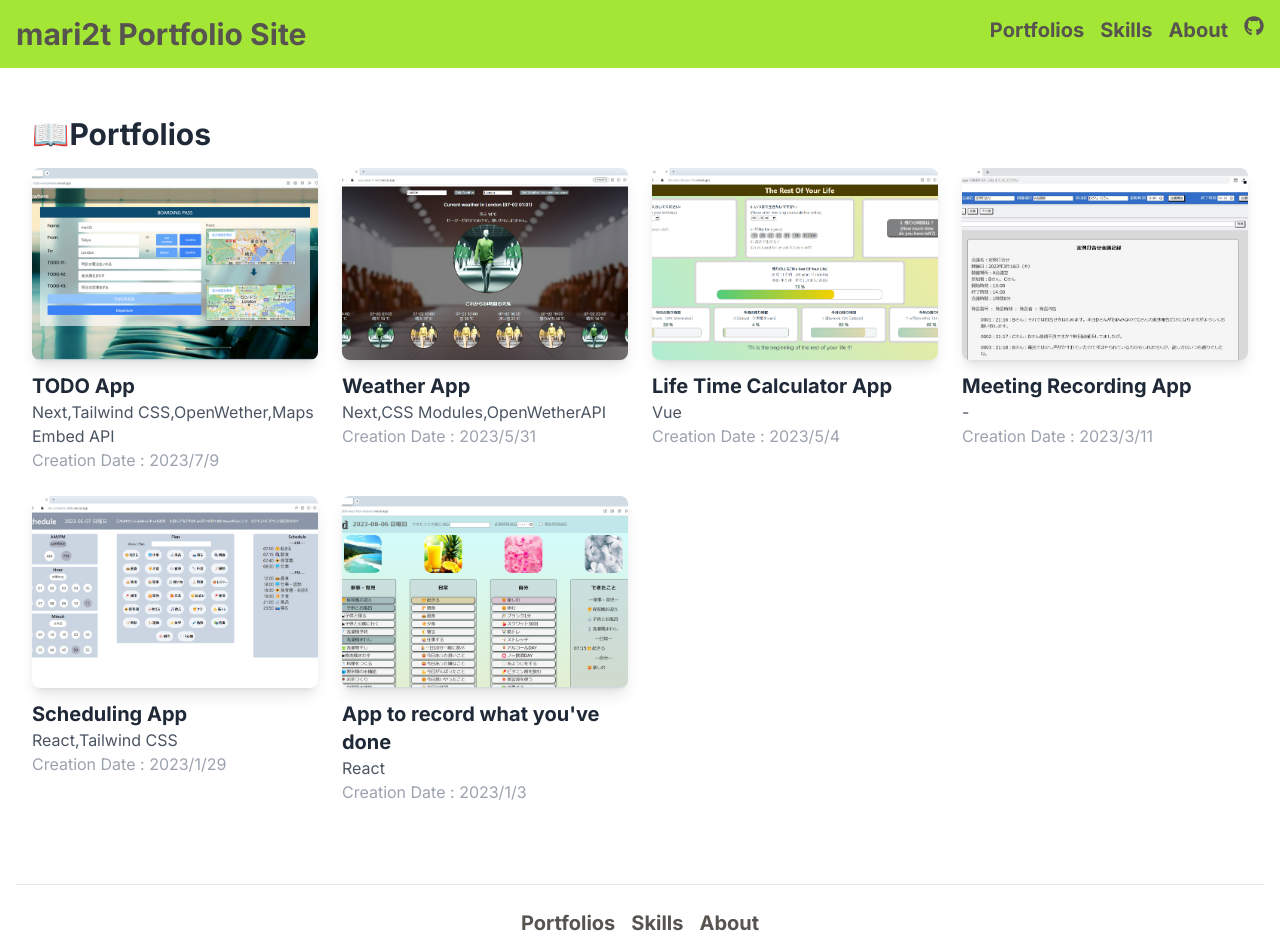
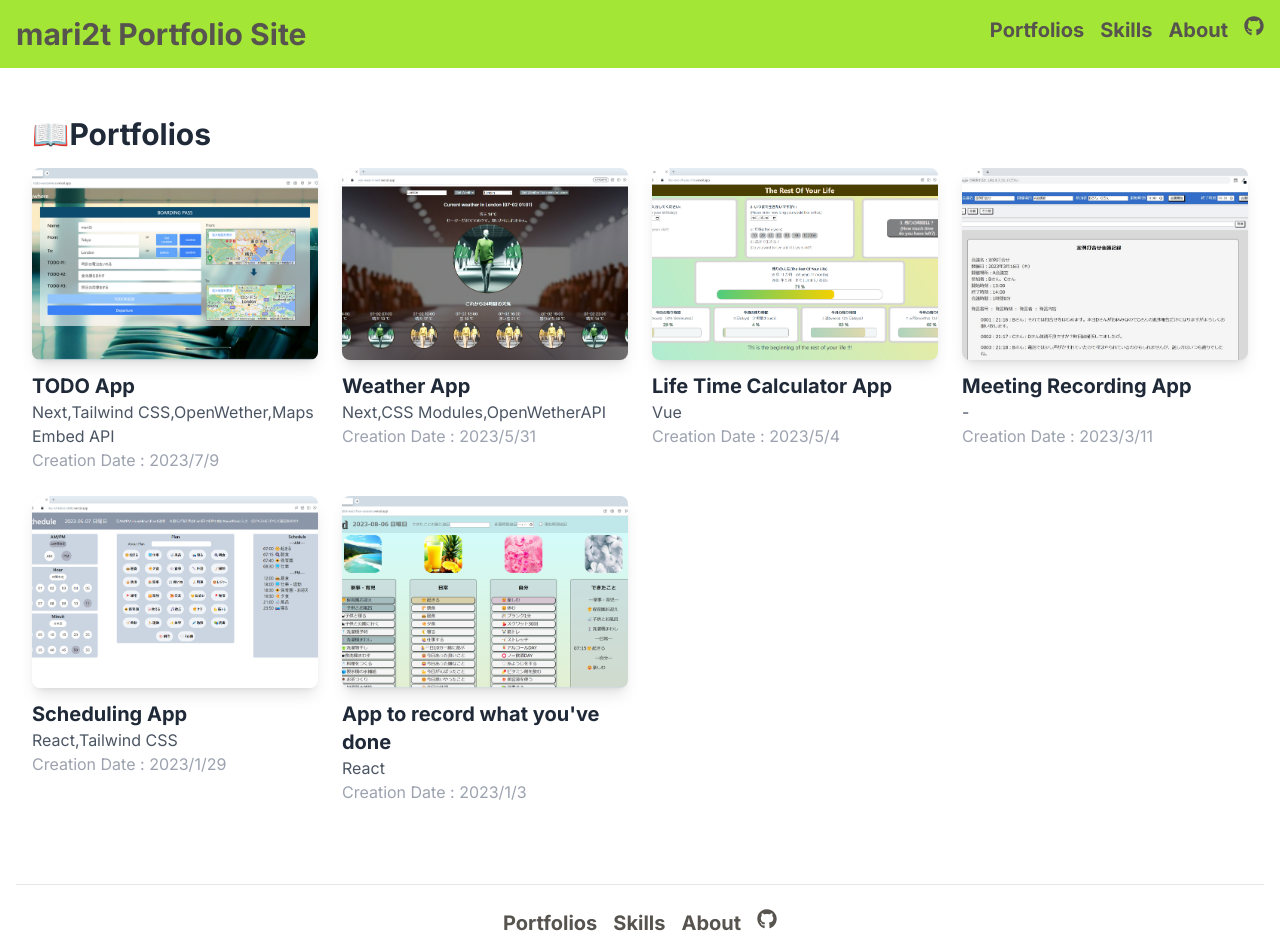
Before and after one commit to mari2t/mari2t_portfolio, a Next.js app: page / in a window 1280 px wide. Shown: the top 952 px of the page. Built offline with nearby package versions, Linux system fonts and the light colour scheme.

Commit message:
style : Githubロゴ追加

```diff
--- a/src/app/components/Footer.tsx
+++ b/src/app/components/Footer.tsx
@@ -1,11 +1,11 @@
 import Link from "next/link";
+import { FaGithub } from "react-icons/fa";
 
 const Footer = () => {
   return (
     <div className="bg-white pt-2 sm:pt-4 lg:pt-8">
       <footer className="mx-auto max-w-screen-2xl px-2 md:px-4">
         <div className="flex flex-col items-center border-t pt-6">
-          {/* nav - start */}
           <nav className="mb-4 flex flex-wrap justify-center gap-x-4 gap-y-2 md:justify-start md:gap-6">
             <div className="flex space-x-4">
               <Link href="/" className="text-stone-600 font-bold text-xl">
@@ -16,6 +16,12 @@ const Footer = () => {
               </Link>
               <Link href="/about" className="text-stone-600 font-bold text-xl">
                 About
+              </Link>
+              <Link
+                href="https://github.com/mari2t"
+                className="text-stone-600 font-bold text-xl"
+              >
+                <FaGithub />
               </Link>
             </div>
           </nav>
```
